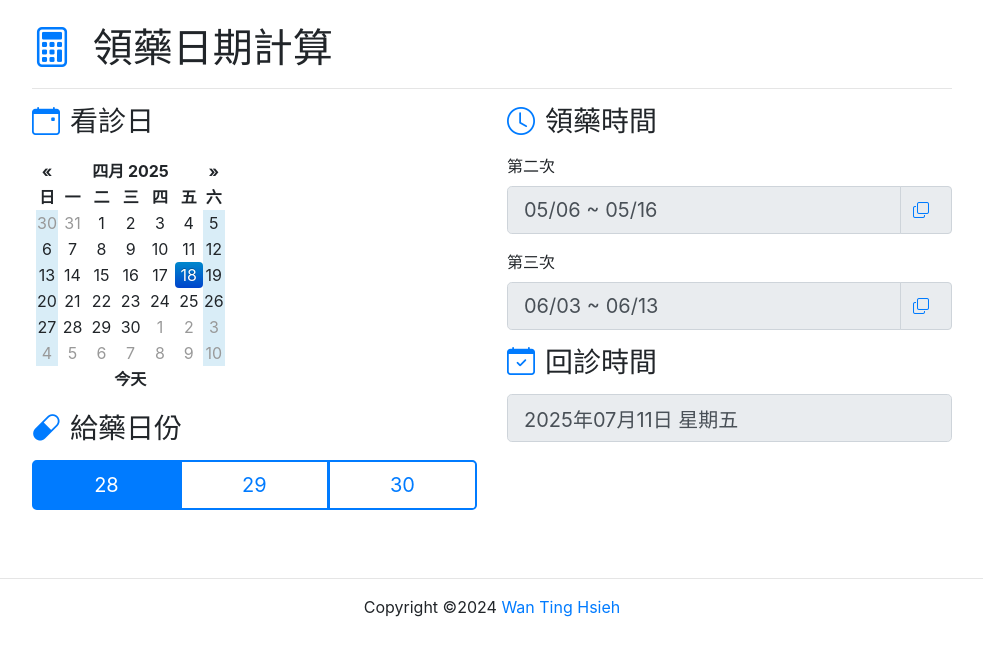
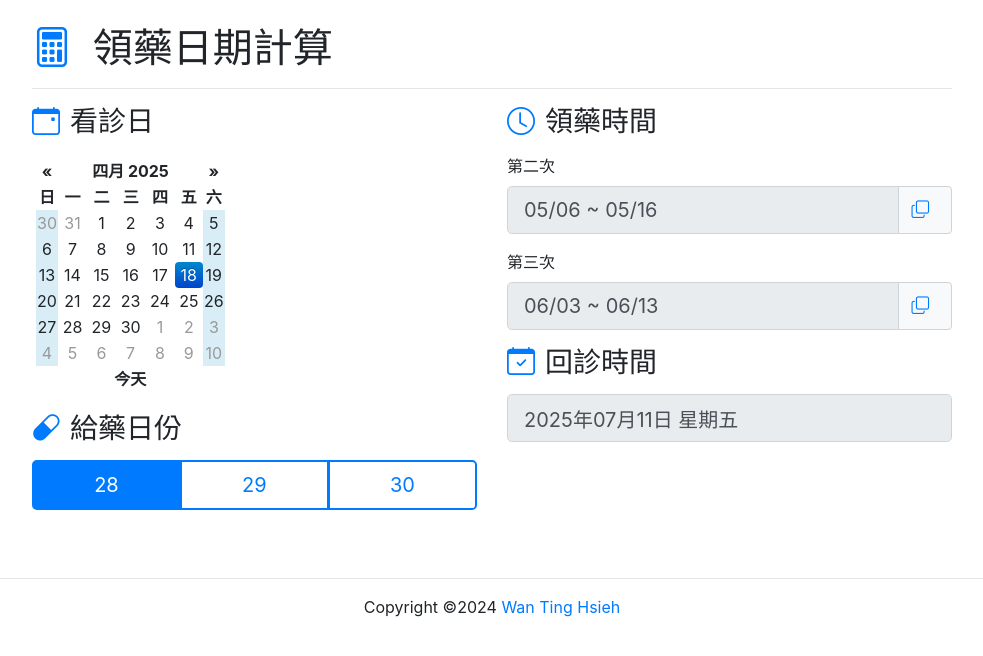
Before and after one commit to Enotera/rx-calc, a Flask app: page / in a window 1280 px wide. Shown: the part 56-712 px from the top of the page, without its empty margins (148-1131 px from the left). Run offline with Flask 3, Linux system fonts and the light colour scheme; some libraries are stand-ins or nearby versions.

Commit message:
MASTER [Copy Button Enhancement] Add copy button styles and functionality
Enhanced the copy button's appearance and improved clipboard functionality.

- Added new styles for the copy button.
- Changed copy button from an icon to a button element.
- Updated JavaScript to handle icon changes more effectively.
- Potential issue: Ensure that tooltip functionality works across all browsers.

```diff
--- a/static/css/custom.css
+++ b/static/css/custom.css
@@ -162,3 +162,27 @@ h3 {
 .text-success {
     color: #28a745 !important;
 }
+
+.copy-btn {
+    background-color: #f8f9fa;
+    border: 1px solid #ced4da;
+    border-radius: 0 0.25rem 0.25rem 0;
+    color: #6c757d;
+    cursor: pointer;
+    transition: all 0.2s ease-in-out;
+}
+
+.copy-btn:hover {
+    background-color: #e9ecef;
+    color: #495057;
+    transform: translateY(-2px);
+    box-shadow: 0 2px 5px rgba(0,0,0,0.1);
+}
+
+.copy-btn i {
+    font-size: 1.1rem;
+}
+
+.copy-success {
+    color: #28a745 !important;
+}
--- a/static/js/main.js
+++ b/static/js/main.js
@@ -21,11 +21,11 @@ $(document).ready(function () {
 
     // 複製按鈕事件處理
     $('#copyResult1Btn').on('click', function () {
-        copyToClipboard($('#Result1ROC').val(), $(this));
+        copyToClipboard($('#Result1ROC').val(), $(this).find('i'));
     });
 
     $('#copyResult2Btn').on('click', function () {
-        copyToClipboard($('#Result2ROC').val(), $(this));
+        copyToClipboard($('#Result2ROC').val(), $(this).find('i'));
     });
 
     function copyToClipboard(text, icon) {
@@ -41,26 +41,23 @@ $(document).ready(function () {
             // 執行複製命令
             document.execCommand('copy');
 
-            // 保存原始圖標類別
-            const originalClass = icon.attr('class');
+            // 變更圖標為成功圖標
+            icon.removeClass('bi-copy').addClass('bi-check-lg copy-success');
 
-            // 變更圖標為成功圖標
-            icon.removeClass('bi-copy').addClass('bi-check text-success');
-
-            // 建立 Bootstrap 的 tooltip
-            icon.tooltip('dispose').attr('title', '已複製: ' + text).tooltip({
+            // 顯示提示
+            icon.parent().tooltip('dispose').attr('title', '已複製: ' + text).tooltip({
                 trigger: 'manual',
                 placement: 'top'
             }).tooltip('show');
 
             // 2秒後恢復原始圖標
             setTimeout(function () {
-                icon.tooltip('hide');
-                icon.attr('class', originalClass);
-                icon.attr('title', '複製民國年月日').tooltip('dispose');
+                icon.parent().tooltip('hide');
+                icon.removeClass('bi-check-lg copy-success').addClass('bi-copy');
+                icon.parent().attr('title', '複製民國年月日').tooltip('dispose');
 
                 // 重新初始化tooltip
-                icon.tooltip({
+                icon.parent().tooltip({
                     trigger: 'hover',
                     placement: 'top'
                 });
@@ -70,14 +67,14 @@ $(document).ready(function () {
             console.error('複製失敗:', err);
 
             // 顯示錯誤提示
-            icon.tooltip('dispose').attr('title', '複製失敗').tooltip({
+            icon.parent().tooltip('dispose').attr('title', '複製失敗').tooltip({
                 trigger: 'manual',
                 placement: 'top'
             }).tooltip('show');
 
             setTimeout(function () {
-                icon.tooltip('hide');
-                icon.attr('title', '複製民國年月日').tooltip({
+                icon.parent().tooltip('hide');
+                icon.parent().attr('title', '複製民國年月日').tooltip({
                     trigger: 'hover',
                     placement: 'top'
                 });
--- a/templates/index.html
+++ b/templates/index.html
@@ -36,9 +36,9 @@
                         <div class="input-group">
                             <input class="form-control form-control-lg" type="text" id="Result1" readonly>
                             <div class="input-group-append">
-                                <span class="input-group-text rounded-right">
-                                    <i class="bi bi-copy copy-icon" id="copyResult1Btn"  data-toggle="tooltip" title="複製民國年月日"></i>
-                                </span>
+                                <button type="button" class="btn copy-btn rounded-right" id="copyResult1Btn" data-toggle="tooltip" title="複製民國年月日">
+                                    <i class="bi bi-copy copy-icon"></i>
+                                </button>
                             </div>
                             <input type="hidden" id="Result1ROC">
                         </div>
@@ -48,10 +48,9 @@
                         <div class="input-group">
                             <input class="form-control form-control-lg" type="text" id="Result2" readonly>
                             <div class="input-group-append">
-                                <span class="input-group-text rounded-right">
-                                    <i class="bi bi-copy copy-icon" id="copyResult2Btn"
-                                       data-toggle="tooltip" title="複製民國年月日"></i>
-                                </span>
+                                <button type="button" class="btn copy-btn rounded-right" id="copyResult2Btn" data-toggle="tooltip" title="複製民國年月日">
+                                    <i class="bi bi-copy copy-icon"></i>
+                                </button>
                             </div>
                             <input type="hidden" id="Result2ROC">
                         </div>
```
